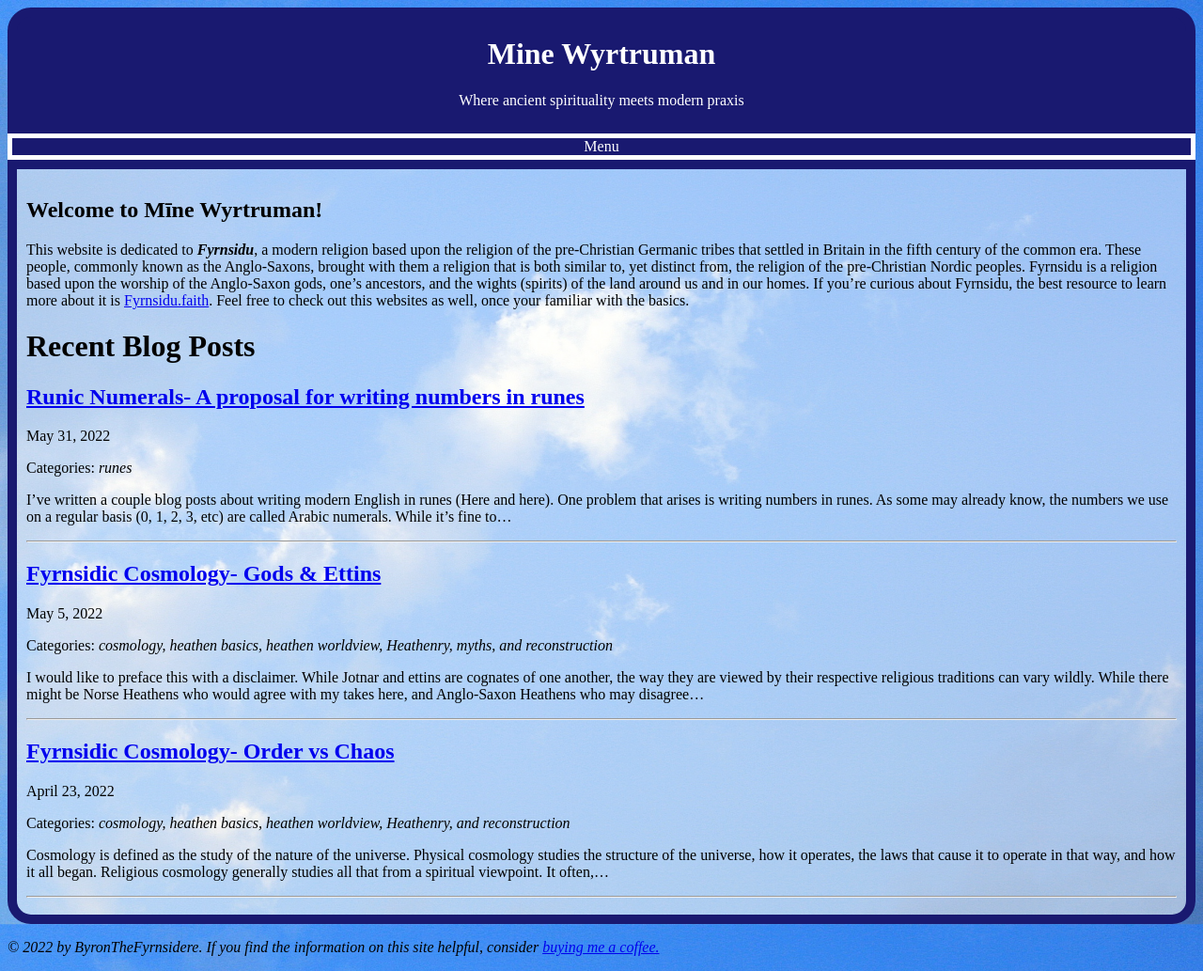
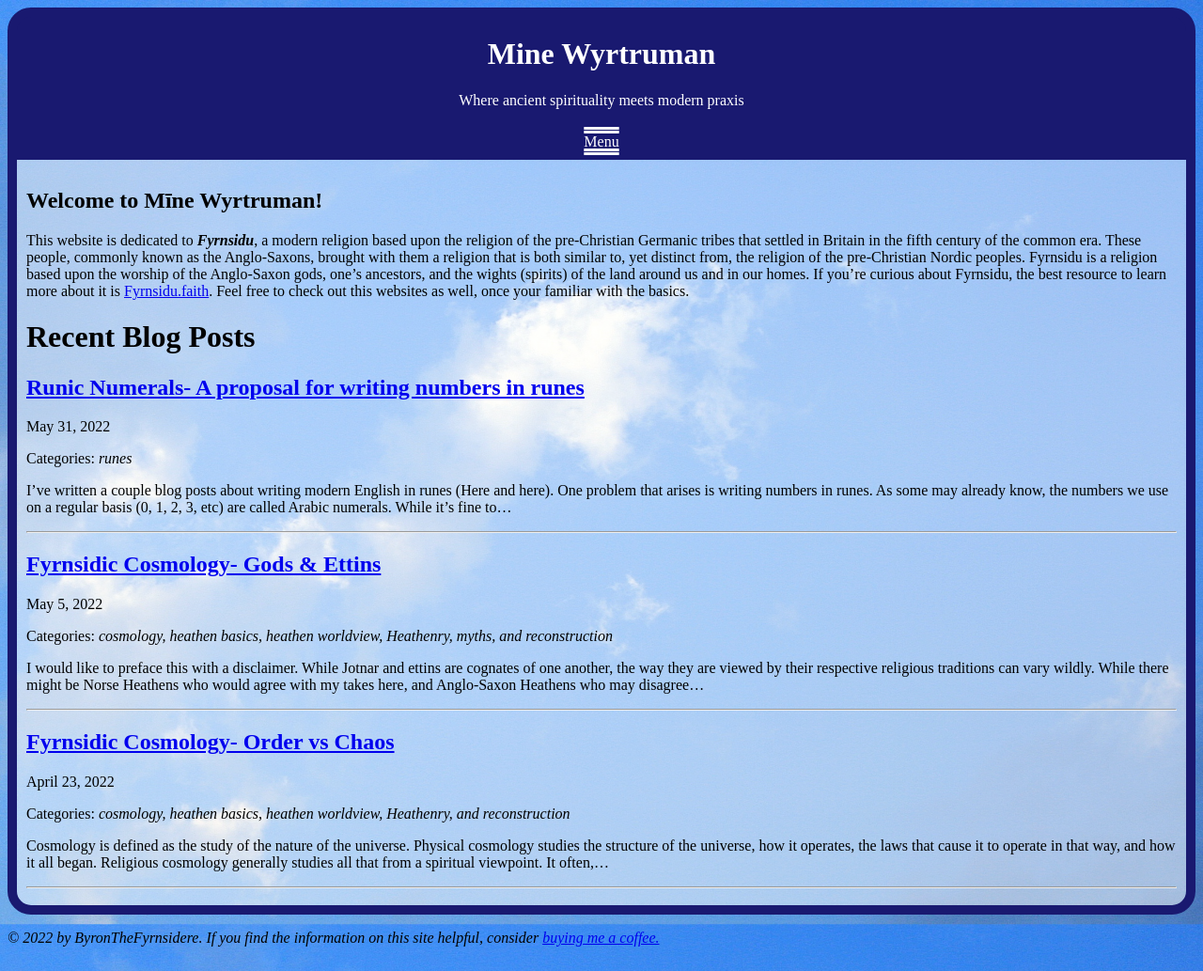
Before and after one commit to byronpendason/byronpendason.github.io, a Jekyll site: the page built from index.md, in a window 1280 px wide. Shown: the whole page at 94% size. Built offline with Jekyll 4.4.1, drawn with Linux system fonts in a browser that asks for light colours; our own code applies the rules of GitHub Pages for plain Markdown files; comment, search, counter and statistics services are not loaded.

Commit message:
Update style.css

```diff
--- a/css/style.css
+++ b/css/style.css
@@ -25,7 +25,8 @@
   text-align: center;
 }
 nav a {
-  color: white;
+  color: midnightblue;
+  text-decoration: underline overline solid 1px;
 }
 .dropdown {
   position: relative;
@@ -33,16 +34,13 @@
 }
 .dropbtn {
   display: block;
-  border: 5px solid white;
+  text-decoration: underline overline double 3px;
 }
 .dropdownContent {
   display: none;
   position: absolute;
-  background: rgb(25, 25, 112);
+  background: rgb(255, 255, 255);
   width: 100%;
-  border-color: white;
-  border-width: 0px 5px 5px 5px;
-  border-style: solid;
   box-sizing: border-box;
 }
 .dropdown:hover .dropdownContent {
```
